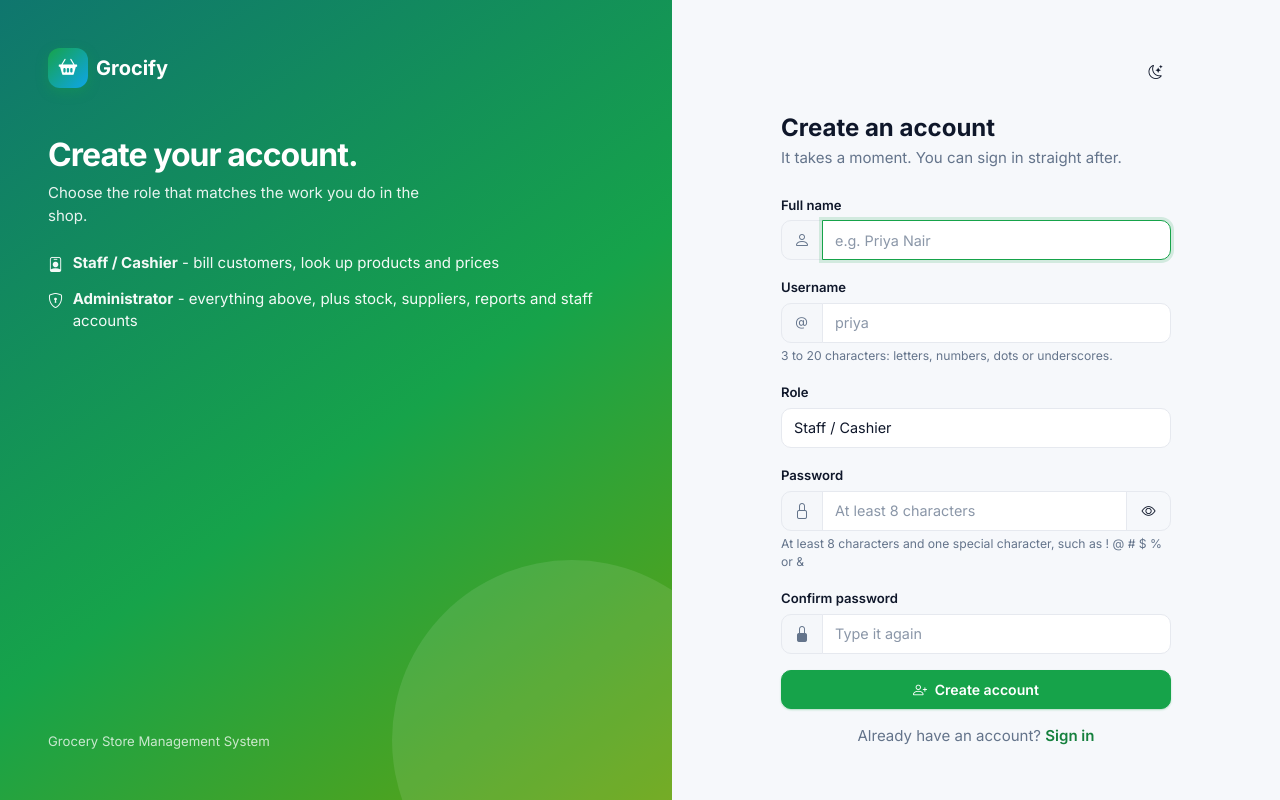
After one commit to luxemorphstudios/Grocify, a Flask app: page /register in a window 1280 px wide. The commit adds this page. Run offline with Flask 3, Linux system fonts and the light colour scheme; data comes from the database, SQL or seed files in the repository.

Commit message:
Add self-service account creation with a password policy
- New /register page linked from the sign-in screen. Anyone can create a
  Staff or Administrator account and sign in straight after.
- Passwords must be at least 8 characters and contain one special
  character. Checked in the browser while typing for quick feedback, and
  again on the server, which is the check that decides.
- The same rules now apply to the Staff accounts page and to changing
  your own password. Existing accounts keep working, so the seeded
  admin login is unaffected until its password is changed.
- Remove the demo credentials panel from the sign-in page, and the CSS
  that styled it.

Note: allowing public sign-up as Administrator is convenient for a demo
but means anyone who can reach the app can grant themselves full access.
Restricting the public form to Staff would be the safer default.

Co-Authored-By: Claude Opus 5 <noreply@anthropic.com>

```diff
--- a/grocify/helpers.py
+++ b/grocify/helpers.py
@@ -134,6 +134,38 @@ def date_range(days=7):
     return [(end - timedelta(days=i)).strftime("%Y-%m-%d") for i in range(days - 1, -1, -1)]
 
 
+PASSWORD_MIN_LENGTH = 8
+
+
+def validate_password(password, confirm=None):
+    """Check a new password against the rules. Returns an error, or None.
+
+    The rules are deliberately checked here on the server. The sign-up form
+    also checks them in the browser, but that is only for quick feedback - a
+    user can edit the page, so the server has to decide.
+    """
+    if len(password or "") < PASSWORD_MIN_LENGTH:
+        return ("The password must be at least %d characters long."
+                % PASSWORD_MIN_LENGTH)
+    if not any(not ch.isalnum() and not ch.isspace() for ch in password):
+        return ("The password must include at least one special character, "
+                "for example ! @ # $ % or &.")
+    if confirm is not None and password != confirm:
+        return "The two passwords do not match."
+    return None
+
+
+def validate_username(username):
+    """Usernames are lower case, 3-20 characters, letters/digits/dot/underscore."""
+    name = username or ""
+    if not 3 <= len(name) <= 20:
+        return "The username must be between 3 and 20 characters."
+    if not all(ch.isalnum() or ch in "._" for ch in name):
+        return ("The username can only contain letters, numbers, dots and "
+                "underscores.")
+    return None
+
+
 def hue(text):
     """A stable 0-359 hue for a name, used to colour its fallback thumbnail.
 
--- a/grocify/static/css/style.css
+++ b/grocify/static/css/style.css
@@ -463,16 +463,6 @@ a { color: var(--link); text-decoration: none; }
 .login-card { width: 100%; max-width: 390px; }
 .login-card .brand-mark { width: 48px; height: 48px; font-size: 1.35rem; }
 
-.demo-creds {
-  background: var(--surface-2);
-  border: 1px dashed var(--line);
-  border-radius: var(--radius-sm);
-  padding: .75rem .9rem;
-  font-size: .8rem;
-  color: var(--ink-soft);
-}
-.demo-creds code { color: var(--brand-dark); font-weight: 600; }
-[data-bs-theme="dark"] .demo-creds code { color: var(--brand); }
 
 @media (max-width: 991.98px) {
   .login-page { grid-template-columns: 1fr; }
--- /dev/null
+++ b/grocify/templates/register.html
@@ -0,0 +1,163 @@
+{% extends "base.html" %}
+{% block title %}Create an account{% endblock %}
+
+{% block guest_content %}
+<div class="login-page">
+
+  <section class="login-art">
+    <div>
+      <div class="d-flex align-items-center gap-2 mb-5">
+        <span class="brand-mark"><i class="bi bi-basket2-fill"></i></span>
+        <strong class="fs-5">Grocify</strong>
+      </div>
+      <h2>Create your account.</h2>
+      <p>Choose the role that matches the work you do in the shop.</p>
+      <ul class="login-points">
+        <li><i class="bi bi-person-badge"></i>
+          <span><strong>Staff / Cashier</strong> - bill customers, look up
+            products and prices</span></li>
+        <li><i class="bi bi-shield-lock"></i>
+          <span><strong>Administrator</strong> - everything above, plus stock,
+            suppliers, reports and staff accounts</span></li>
+      </ul>
+    </div>
+    <small class="opacity-75">Grocery Store Management System</small>
+  </section>
+
+  <section class="login-form-wrap">
+    <div class="login-card">
+      <div class="d-flex justify-content-between align-items-start mb-4">
+        <div class="d-lg-none d-flex align-items-center gap-2">
+          <span class="brand-mark"><i class="bi bi-basket2-fill"></i></span>
+          <strong class="fs-5">Grocify</strong>
+        </div>
+        <button class="btn btn-icon ms-auto" id="themeToggle" aria-label="Switch theme">
+          <i class="bi bi-moon-stars"></i>
+        </button>
+      </div>
+
+      <h1 class="h4 fw-bold mb-1">Create an account</h1>
+      <p class="text-muted mb-4">It takes a moment. You can sign in straight after.</p>
+
+      {% include "_flash.html" %}
+
+      <form method="post" novalidate>
+        <div class="mb-3">
+          <label class="form-label" for="name">Full name</label>
+          <div class="input-group">
+            <span class="input-group-text"><i class="bi bi-person"></i></span>
+            <input class="form-control" id="name" name="name" required autofocus
+                   value="{{ form.name }}" placeholder="e.g. Priya Nair">
+          </div>
+        </div>
+
+        <div class="mb-3">
+          <label class="form-label" for="username">Username</label>
+          <div class="input-group">
+            <span class="input-group-text"><i class="bi bi-at"></i></span>
+            <input class="form-control" id="username" name="username" required
+                   value="{{ form.username }}" autocomplete="username"
+                   minlength="3" maxlength="20" placeholder="priya">
+          </div>
+          <div class="form-text">3 to 20 characters: letters, numbers, dots or underscores.</div>
+        </div>
+
+        <div class="mb-3">
+          <label class="form-label" for="role">Role</label>
+          <select class="form-select" id="role" name="role">
+            <option value="staff" {{ 'selected' if form.role == 'staff' }}>
+              Staff / Cashier
+            </option>
+            <option value="admin" {{ 'selected' if form.role == 'admin' }}>
+              Administrator
+            </option>
+          </select>
+        </div>
+
+        <div class="mb-3">
+          <label class="form-label" for="password">Password</label>
+          <div class="input-group">
+            <span class="input-group-text"><i class="bi bi-lock"></i></span>
+            <input class="form-control" id="password" name="password" type="password"
+                   required autocomplete="new-password" minlength="8"
+                   pattern=".*[^A-Za-z0-9\s].*"
+                   title="At least 8 characters, including one special character"
+                   placeholder="At least 8 characters">
+            <button class="btn btn-outline-secondary" type="button" id="togglePassword"
+                    aria-label="Show password"><i class="bi bi-eye"></i></button>
+          </div>
+          <div class="form-text" id="passwordHint">
+            At least 8 characters and one special character, such as ! @ # $ % or &amp;
+          </div>
+        </div>
+
+        <div class="mb-3">
+          <label class="form-label" for="confirm_password">Confirm password</label>
+          <div class="input-group">
+            <span class="input-group-text"><i class="bi bi-lock-fill"></i></span>
+            <input class="form-control" id="confirm_password" name="confirm_password"
+                   type="password" required autocomplete="new-password"
+                   placeholder="Type it again">
+          </div>
+        </div>
+
+        <button class="btn btn-primary w-100 mb-3" type="submit">
+          <i class="bi bi-person-plus me-1"></i> Create account
+        </button>
+      </form>
+
+      <p class="text-center text-muted mb-0">
+        Already have an account?
+        <a href="{{ url_for('auth.login') }}" class="fw-semibold">Sign in</a>
+      </p>
+    </div>
+  </section>
+</div>
+{% endblock %}
+
+{% block scripts %}
+<script>
+  document.getElementById("togglePassword").addEventListener("click", function () {
+    var field = document.getElementById("password");
+    var show = field.type === "password";
+    field.type = show ? "text" : "password";
+    this.innerHTML = show ? '<i class="bi bi-eye-slash"></i>' : '<i class="bi bi-eye"></i>';
+  });
+
+  // Live feedback while typing. The server checks the same two rules again,
+  // because anything done in the browser can be bypassed.
+  var password = document.getElementById("password");
+  var confirm = document.getElementById("confirm_password");
+  var hint = document.getElementById("passwordHint");
+
+  function review() {
+    var value = password.value;
+    var longEnough = value.length >= 8;
+    var hasSpecial = /[^A-Za-z0-9\s]/.test(value);
+    if (!value) {
+      hint.className = "form-text";
+      hint.innerHTML = "At least 8 characters and one special character, " +
+                       "such as ! @ # $ % or &amp;";
+      return;
+    }
+    if (longEnough && hasSpecial) {
+      hint.className = "form-text text-success";
+      hint.textContent = "Looks good.";
+    } else {
+      hint.className = "form-text text-danger";
+      hint.textContent = !longEnough
+        ? "Too short - " + (8 - value.length) + " more character(s) needed."
+        : "Add one special character, such as ! @ # $ % or &.";
+    }
+  }
+
+  function matchCheck() {
+    confirm.setCustomValidity(
+      confirm.value && confirm.value !== password.value
+        ? "The two passwords do not match." : "");
+  }
+
+  password.addEventListener("input", function () { review(); matchCheck(); });
+  confirm.addEventListener("input", matchCheck);
+</script>
+{% endblock %}
--- a/grocify/views/auth.py
+++ b/grocify/views/auth.py
@@ -3,8 +3,8 @@ from flask import (Blueprint, flash, g, redirect, render_template, request,
                    session, url_for)
 from werkzeug.security import check_password_hash, generate_password_hash
 
-from ..db import execute, query
-from ..helpers import login_required
+from ..db import execute, now, query
+from ..helpers import login_required, validate_password, validate_username
 
 bp = Blueprint("auth", __name__)
 
@@ -36,6 +36,51 @@ def login():
     return render_template("login.html")
 
 
+@bp.route("/register", methods=("GET", "POST"))
+def register():
+    """Anyone can create an account from the sign-in page."""
+    if g.user is not None:
+        return redirect(url_for("dashboard.index"))
+
+    form = {"name": "", "username": "", "role": "staff"}
+
+    if request.method == "POST":
+        form = {
+            "name": request.form.get("name", "").strip(),
+            "username": request.form.get("username", "").strip().lower(),
+            "role": request.form.get("role", "staff"),
+        }
+        password = request.form.get("password", "")
+        confirm = request.form.get("confirm_password", "")
+
+        error = None
+        if not form["name"]:
+            error = "Please enter your full name."
+        elif form["role"] not in ("admin", "staff"):
+            error = "Please choose a valid role."
+        else:
+            error = (validate_username(form["username"])
+                     or validate_password(password, confirm))
+            if error is None and query("SELECT 1 FROM users WHERE username = ?",
+                                       (form["username"],), one=True):
+                error = "That username is already taken. Please pick another."
+
+        if error:
+            flash(error, "danger")
+        else:
+            execute(
+                """INSERT INTO users (name, username, password_hash, role,
+                                      is_active, created_at)
+                   VALUES (?,?,?,?,1,?)""",
+                (form["name"], form["username"], generate_password_hash(password),
+                 form["role"], now()),
+            )
+            flash("Account created. You can sign in now.", "success")
+            return redirect(url_for("auth.login"))
+
+    return render_template("register.html", form=form)
+
+
 @bp.route("/logout")
 def logout():
     session.clear()
@@ -53,13 +98,10 @@ def account():
         confirm = request.form.get("confirm_password", "")
 
         row = query("SELECT password_hash FROM users WHERE id = ?", (g.user["id"],), one=True)
-        error = None
         if not check_password_hash(row["password_hash"], current):
             error = "Your current password is not correct."
-        elif len(new) < 4:
-            error = "The new password must be at least 4 characters."
-        elif new != confirm:
-            error = "The two new passwords do not match."
+        else:
+            error = validate_password(new, confirm)
 
         if error:
             flash(error, "danger")
```
Also changed, not shown: grocify/templates/login.html (+4 -5 lines), grocify/views/people.py (+9 -8 lines).
